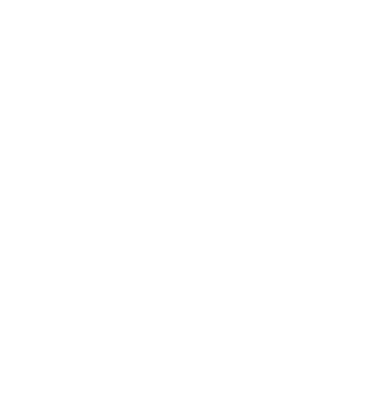
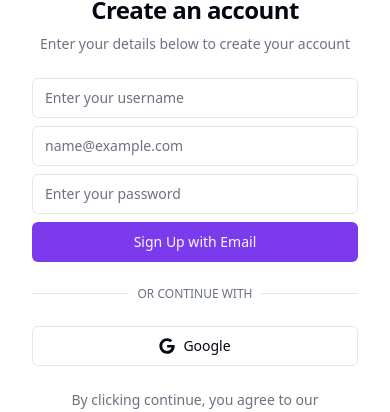
Before and after one commit to Anmol-Baranwal/Designlyfe, a Next.js app: page /login in a window 390 px wide. Shown: the part 543-955 px from the top of the page. Before the commit the page ends 844 px from the top, so only its background shows below. Built offline with nearby package versions, Linux system fonts and the light colour scheme.

Commit message:
feat: show signup and login page accordingly

```diff
--- a/src/components/authentication/user-auth-form.tsx
+++ b/src/components/authentication/user-auth-form.tsx
@@ -2,10 +2,11 @@ import * as React from 'react'
 import { cn } from '@/lib/utils'
 import { FontAwesomeIcon } from '@fortawesome/react-fontawesome'
 import { faSpinner } from '@fortawesome/free-solid-svg-icons'
-import { faGithub } from '@fortawesome/free-brands-svg-icons'
+import { faGoogle } from '@fortawesome/free-brands-svg-icons'
 import { Button } from '../ui/button'
 import { Input } from '../ui/input'
 import { Label } from '../ui/label'
+import Link from 'next/link'
 
 interface UserAuthFormProps extends React.HTMLAttributes<HTMLDivElement> {
   className?: string
@@ -73,12 +74,12 @@ export function UserAuthForm({
           </div>
           {formType === 'login' && (
             <div className="text-right">
-              <a
+              <Link
                 href="/forgot-password"
-                className="text-primary-500 hover:underline transition duration-300"
+                className="text-sm text-muted-foreground text-primary-500 pr-1 transition duration-300 underline-offset-4 hover:underline hover:text-primary"
               >
                 Forgot password?
-              </a>
+              </Link>
             </div>
           )}
           <Button disabled={isLoading}>
@@ -111,9 +112,9 @@ export function UserAuthForm({
             className="mr-2 h-4 w-4 animate-spin"
           />
         ) : (
-          <FontAwesomeIcon icon={faGithub} className="mr-2 h-4 w-4" />
+          <FontAwesomeIcon icon={faGoogle} className="mr-2 h-4 w-4" />
         )}{' '}
-        Github
+        Google
       </Button>
     </div>
   )
--- a/src/pages/login.tsx
+++ b/src/pages/login.tsx
@@ -33,7 +33,7 @@ export default function AuthenticationPage() {
           className="hidden dark:block"
         />
       </div>
-      <div className="container relative hidden h-[800px] flex-col items-center justify-center md:grid lg:max-w-none lg:grid-cols-2 lg:px-0">
+      <div className="container relative h-screen flex flex-col items-center justify-center md:grid lg:max-w-none lg:grid-cols-2 lg:px-0">
         <Link
           href="#"
           className={cn(
@@ -76,7 +76,7 @@ export default function AuthenticationPage() {
           </div>
         </div>
         <div className="lg:p-8">
-          <div className="mx-auto flex w-full flex-col justify-center space-y-6 sm:w-[350px]">
+          <div className="mx-auto flex w-full flex-col justify-center pt-20 space-y-6 sm:w-[350px]">
             <div className="flex flex-col space-y-2 text-center">
               <h1 className="text-2xl font-semibold tracking-tight">
                 {formType === 'signup' ? 'Create an account' : 'Sign In'}
@@ -87,7 +87,7 @@ export default function AuthenticationPage() {
                   : 'Enter your login credentials'}
               </p>
             </div>
-            <UserAuthForm formType={'signup'} />
+            <UserAuthForm formType={formType} />
             <p className="px-8 text-center text-sm text-muted-foreground">
               By clicking continue, you agree to our{' '}
               <Link
```
